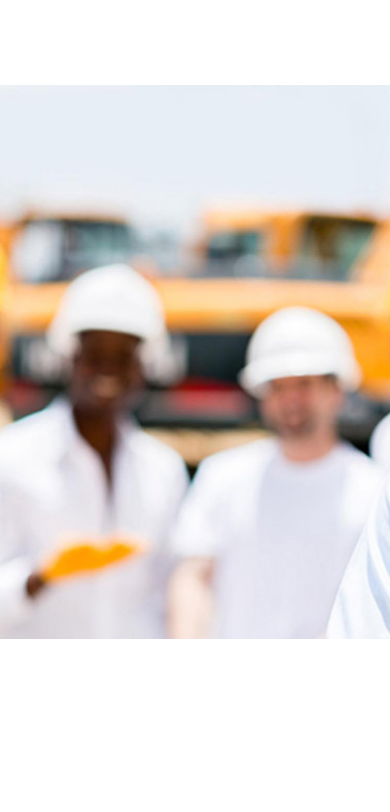
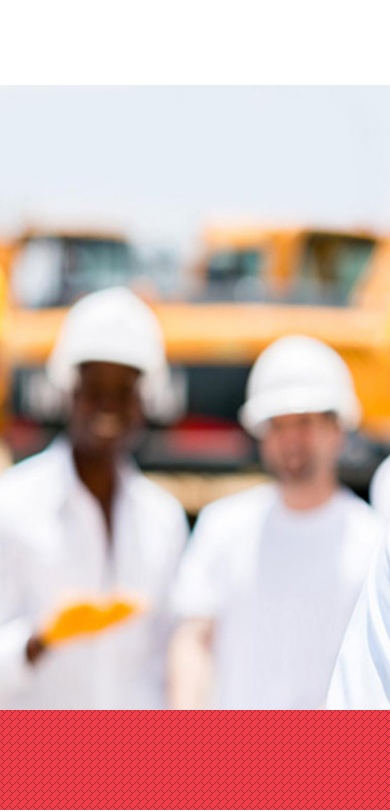
Before and after one commit to AlexanderLogosh/gateway, a website: page index.html in a window 390 px wide. Shown: the part 1310-2122 px from the top of the page. Drawn offline with Linux system fonts and the light colour scheme.

Commit message:
small  edits

```diff
--- a/sass/blocks/causes.scss
+++ b/sass/blocks/causes.scss
@@ -6,6 +6,11 @@
 	background: url("../img/bg-causes.jpg") no-repeat left top,
 										#f13e4b url("../img/pattern-2.png");
 	background-size: 54% 554px, auto auto;
+
+	@media (min-width: 300px) and (max-width: 400px) {
+		height: 725px;
+		background-size: 54% 625px, auto auto;
+	}
 
 	@media (min-width: 1800px) {
 		height: 625px;
```
Also changed, not shown: css/style.css.
